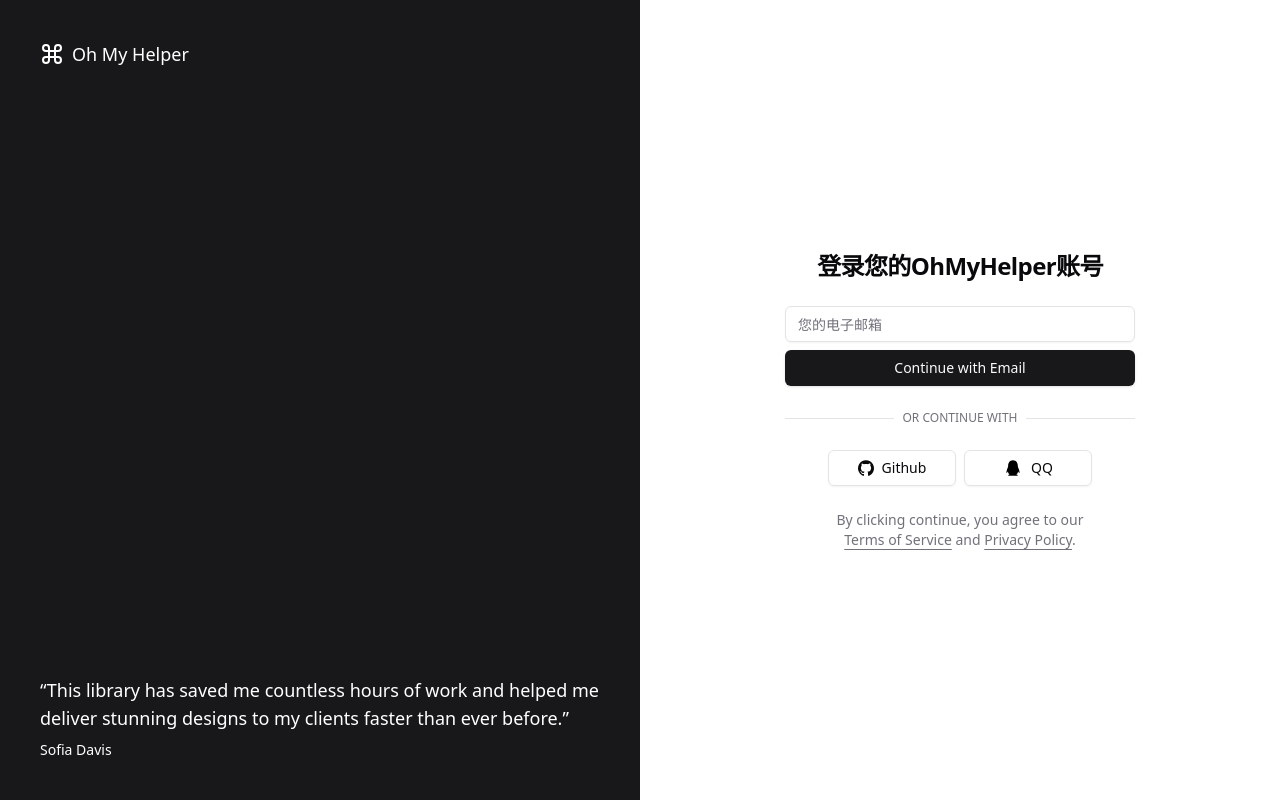
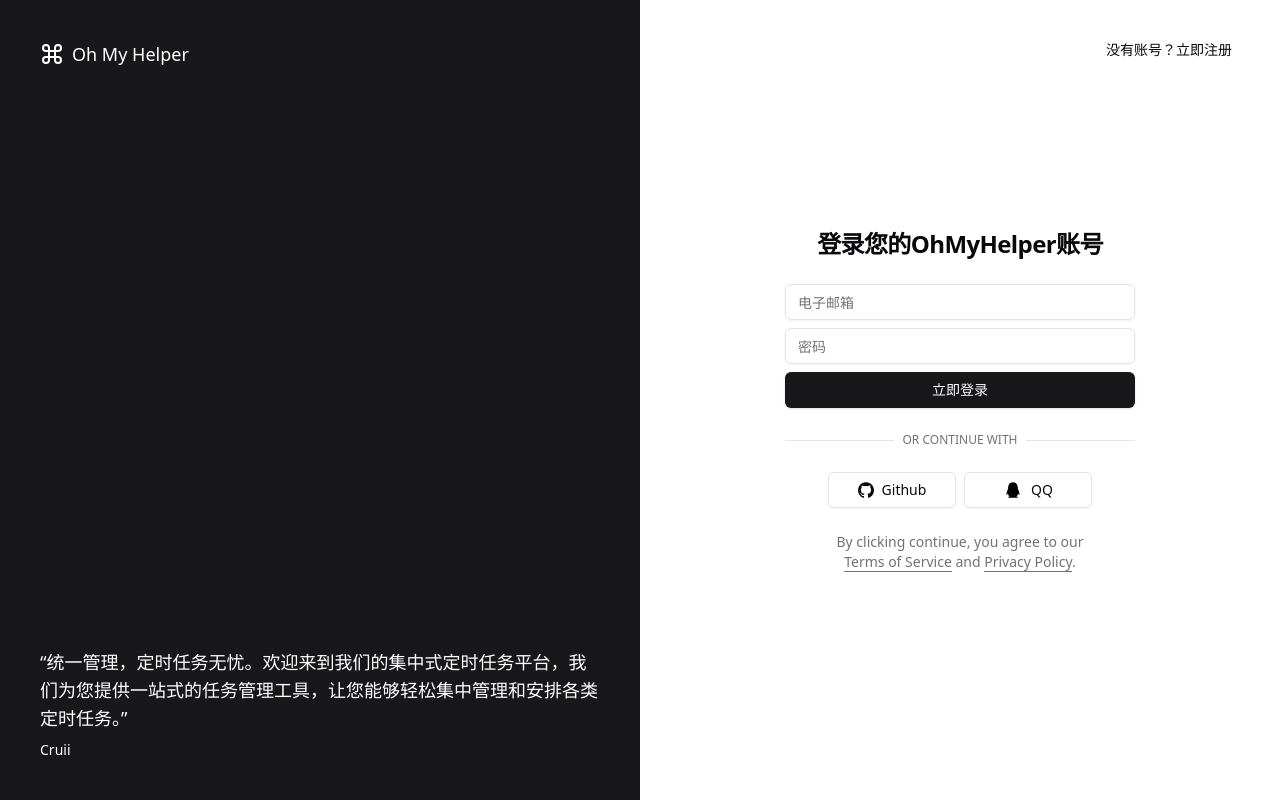
Before and after one commit to FutureGadgetLabx/ohmyhelper-fe, a React (Vite) app: page /login in a window 1280 px wide. Built offline with nearby package versions, Linux system fonts and the light colour scheme.

Commit message:
update ui

```diff
--- a/src/App.tsx
+++ b/src/App.tsx
@@ -3,12 +3,14 @@
 import { AppGallery } from '@/components/home/AppGallery.tsx'
 import { AppDetail } from '@/components/app/AppDetail.tsx'
 import Login from '@/pages/Login.tsx'
+import SignUp from '@/pages/SignUp.tsx'
 
 function App() {
   return (
     <>
       <Router>
         <Routes>
+          <Route path="/signup" element={<SignUp />} />
           <Route path="/login" element={<Login />} />
           <Route path="/" element={<Home />}>
             <Route index element={<AppGallery />} />
--- a/src/components/auth/UserLoginForm.tsx
+++ b/src/components/auth/UserLoginForm.tsx
@@ -1,163 +1,31 @@
 import * as React from 'react'
-import { useEffect, useState } from 'react'
+import { useState } from 'react'
 
 import { cn } from '@/lib/utils.ts'
 import { Icons } from '@/components/icons.tsx'
 import { Button } from '@/components/ui/button.tsx'
 import { Input } from '@/components/ui/input.tsx'
 import { Label } from '@/components/ui/label.tsx'
-import { ClearableInput } from '@/components/ui/input-with-clearable.tsx'
 import '@/mocks/auth.ts'
 import { useNavigate } from 'react-router-dom'
-import { PublicKeyCredentialCreationOptionsJSON } from '@simplewebauthn/typescript-types'
-import { startRegistration } from '@simplewebauthn/browser'
-import axios from '@/request/base'
 
 interface UserAuthFormProps extends React.HTMLAttributes<HTMLDivElement> {}
 
-const opt: PublicKeyCredentialCreationOptionsJSON = {
-  rp: {
-    name: 'Go Webauthn',
-    id: 'localhost',
-  },
-  user: {
-    name: 'user cruii',
-    displayName: 'User Cruii',
-    id: 'Y3J1aWk',
-  },
-  challenge: 'HtEbVI-SsPRzxF5b1co6ku7TLXE369R8KwcP5_51nyI',
-  pubKeyCredParams: [
-    {
-      type: 'public-key',
-      alg: -7,
-    },
-    {
-      type: 'public-key',
-      alg: -35,
-    },
-    {
-      type: 'public-key',
-      alg: -36,
-    },
-    {
-      type: 'public-key',
-      alg: -257,
-    },
-    {
-      type: 'public-key',
-      alg: -258,
-    },
-    {
-      type: 'public-key',
-      alg: -259,
-    },
-    {
-      type: 'public-key',
-      alg: -37,
-    },
-    {
-      type: 'public-key',
-      alg: -38,
-    },
-    {
-      type: 'public-key',
-      alg: -39,
-    },
-    {
-      type: 'public-key',
-      alg: -8,
-    },
-  ],
-  timeout: 300000,
-  authenticatorSelection: {
-    requireResidentKey: false,
-    userVerification: 'preferred',
-  },
-}
-
 export function UserLoginForm({ className, ...props }: UserAuthFormProps) {
-  const inputRef = React.useRef(null)
+  const inputRef = React.useRef<HTMLInputElement>(null)
 
   const [isLoading, setIsLoading] = useState(false)
 
-  const [account, setAccount] = useState('')
-  // 验证码相关
-  const [showCodeInput, setShowCodeInput] = useState(false)
-  const [hasAccount, setHasAccount] = useState(false)
-
-  // 按钮文本
-  const [btnText, setBtnText] = useState('Continue with Email')
-  useEffect(() => {
-    if (showCodeInput) {
-      if (hasAccount) {
-        setBtnText('Login with Email')
-      } else {
-        setBtnText('Sign up with Email')
-      }
-    }
-  }, [showCodeInput, hasAccount])
+  const [email, setEmail] = useState('')
+  const [passwd, setPasswd] = useState('')
   const navigate = useNavigate()
 
   async function onSubmit(event: React.SyntheticEvent) {
     event.preventDefault()
-    const response = await axios.get(`/webauthn/reg/options?email=${account}`)
-    const data = response.data
-    const attResp = await startRegistration(data.options)
-    const verificationResp = await axios.post(
-      `/webauthn/reg/verify?email=${data.email}`,
-      {
-        attr: attResp,
-      },
-      {
-        headers: {
-          'Content-Type': 'application/json',
-        },
-      }
-    )
-
-    console.log(verificationResp)
-
-    // --------login---------
-    // const response = await axios.get(
-    //   'http://localhost:8088/webauthn/auth/options'
-    // )
-    // console.log(response.data)
-    // const responseJSON = await startAuthentication(response.data.publicKey)
-    // const resp = await axios.post(
-    //   'http://localhost:8088/webauthn/auth/',
-    //   responseJSON
-    // )
-    // console.log(resp.data)
-    // ----
-    // setIsLoading(true)
-    // if (showCodeInput) {
-    //   // 登陆
-    //   if (hasAccount) {
-    //     const response = await axios.post('/api/user/login')
-    //     console.log(response.data)
-    //     localStorage.setItem('token', response.data.token)
-    //   } else {
-    //     // 注册
-    //     const response = await axios.post('/api/user/signup')
-    //     console.log(response.data)
-    //     localStorage.setItem('token', response.data.token)
-    //   }
-    //   navigate('/')
-    // } else {
-    //   setIsLoading(true)
-    //   const response = await axios.get('/api/user/preauth')
-    //   console.log(response.data)
-    //   setHasAccount(response.data.hasAccount)
-    //   setIsLoading(false)
-    //   setShowCodeInput(true)
-    // }
-  }
-
-  useEffect(() => {})
-
-  const clearInput = () => {
-    setShowCodeInput(false)
-    setAccount('')
+    setIsLoading(true)
+    setTimeout(() => {
+      setIsLoading(false)
+    }, 3000)
   }
 
   return (
@@ -165,42 +33,54 @@
       <form onSubmit={onSubmit}>
         <div className="grid gap-2">
           <div className="grid gap-1">
-            <Label className="sr-only" htmlFor="username">
+            <Label className="sr-only" htmlFor="email">
               Email
             </Label>
-            <ClearableInput
-              id="username"
-              placeholder="您的电子邮箱"
-              value={account}
+            <Input
+              className={cn(
+                'flex h-9 w-full rounded-md border border-input bg-transparent px-3 py-1 text-sm shadow-sm transition-colors file:border-0 file:bg-transparent file:text-sm file:font-medium placeholder:text-muted-foreground focus-visible:outline-none focus-visible:ring-1 focus-visible:ring-ring disabled:cursor-not-allowed disabled:opacity-50',
+                className
+              )}
+              id="email"
+              placeholder="电子邮箱"
+              value={email}
               onChange={e => {
-                setShowCodeInput(false)
-                setAccount(e.target.value)
+                setEmail(e.target.value)
               }}
-              handleClear={clearInput}
               type="text"
               autoCapitalize="none"
-              autoComplete="username webauthn"
+              autoComplete="email"
               autoCorrect="off"
+              required={true}
               disabled={isLoading}
               ref={inputRef}
             />
           </div>
-          {showCodeInput && (
-            <div className="grid gap-1">
-              <p className="text-sm text-muted-foreground">
-                我们刚刚向您发送了验证码，请检查您的收件箱并粘贴到下面的文本框中。
-              </p>
-              <Label className="sr-only" htmlFor="code">
-                验证码
-              </Label>
-              <Input id="code" placeholder="邮箱验证码" type="text" />
-            </div>
-          )}
+          <div className="grid gap-1">
+            <Label className="sr-only" htmlFor="passwd">
+              Email
+            </Label>
+            <Input
+              className={cn(
+                'flex h-9 w-full rounded-md border border-input bg-transparent px-3 py-1 text-sm shadow-sm transition-colors file:border-0 file:bg-transparent file:text-sm file:font-medium placeholder:text-muted-foreground focus-visible:outline-none focus-visible:ring-1 focus-visible:ring-ring disabled:cursor-not-allowed disabled:opacity-50',
+                className
+              )}
+              id="passwd"
+              placeholder="密码"
+              value={passwd}
+              onChange={e => setPasswd(e.target.value)}
+              type="password"
+              autoCapitalize="none"
+              autoCorrect="off"
+              required={true}
+              disabled={isLoading}
+            />
+          </div>
           <Button disabled={isLoading}>
             {isLoading && (
               <Icons.spinner className="mr-2 h-4 w-4 animate-spin" />
             )}
-            {btnText}
+            立即登录
           </Button>
         </div>
       </form>
@@ -221,12 +101,7 @@
           type="button"
           disabled={isLoading}
         >
-          {isLoading ? (
-            <Icons.spinner className="mr-2 h-4 w-4 animate-spin" />
-          ) : (
-            <Icons.gitHub className="mr-2 h-4 w-4" />
-          )}{' '}
-          Github
+          {<Icons.gitHub className="mr-2 h-4 w-4" />} Github
         </Button>
         <Button
           className="w-32"
@@ -234,12 +109,7 @@
           type="button"
           disabled={isLoading}
         >
-          {isLoading ? (
-            <Icons.spinner className="mr-2 h-4 w-4 animate-spin" />
-          ) : (
-            <Icons.qq className="mr-2 h-5 w-5" />
-          )}{' '}
-          QQ
+          {<Icons.qq className="mr-2 h-5 w-5" />} QQ
         </Button>
       </div>
     </div>
--- a/src/components/auth/UserSignUpForm.tsx
+++ b/src/components/auth/UserSignUpForm.tsx
@@ -6,6 +6,7 @@
 import { Button } from '@/components/ui/button.tsx'
 import { Input } from '@/components/ui/input.tsx'
 import { Label } from '@/components/ui/label.tsx'
+import { Link } from 'react-router-dom'
 
 interface UserAuthFormProps extends React.HTMLAttributes<HTMLDivElement> {}
 
@@ -57,7 +58,7 @@
             </Label>
             <Input
               id="email"
-              placeholder="您的电子邮箱"
+              placeholder="电子邮箱"
               type="email"
               autoCapitalize="none"
               autoComplete="email"
@@ -66,13 +67,13 @@
             />
           </div>
           <div className="flex gap-1">
-            <Label className="sr-only" htmlFor="phone">
-              Phone
+            <Label className="sr-only" htmlFor="code">
+              验证码
             </Label>
             <Input
               className="w-4/5"
-              id="phone"
-              placeholder="您的手机号码"
+              id="code"
+              placeholder="邮箱验证码"
               type="text"
               autoCapitalize="none"
               autoComplete="phone"
@@ -92,17 +93,6 @@
               )}{' '}
               {codeBtnText}
             </Button>
-          </div>
-          <div className="grid gap-1">
-            <Label className="sr-only" htmlFor="smscode">
-              验证码
-            </Label>
-            <Input
-              id="smscode"
-              placeholder="短信验证码"
-              type="text"
-              disabled={isLoading}
-            />
           </div>
           <div className="grid gap-1">
             <Label className="sr-only" htmlFor="password">
@@ -126,46 +116,16 @@
             )}
             立 即 注 册
           </Button>
+          <div className="flex justify-end">
+            <Link
+              to="/login"
+              className="text-sm  text-muted-foreground underline underline-offset-4"
+            >
+              返回登录
+            </Link>
+          </div>
         </div>
       </form>
-      <div className="relative">
-        <div className="absolute inset-0 flex items-center">
-          <span className="w-full border-t" />
-        </div>
-        <div className="relative flex justify-center text-xs uppercase">
-          <span className="bg-background px-2 text-muted-foreground">
-            Or continue with
-          </span>
-        </div>
-      </div>
-      <div className="flex justify-center gap-2">
-        <Button
-          className="w-32"
-          variant="outline"
-          type="button"
-          disabled={isLoading}
-        >
-          {isLoading ? (
-            <Icons.spinner className="mr-2 h-4 w-4 animate-spin" />
-          ) : (
-            <Icons.gitHub className="mr-2 h-4 w-4" />
-          )}{' '}
-          Github
-        </Button>
-        <Button
-          className="w-32"
-          variant="outline"
-          type="button"
-          disabled={isLoading}
-        >
-          {isLoading ? (
-            <Icons.spinner className="mr-2 h-4 w-4 animate-spin" />
-          ) : (
-            <Icons.qq className="mr-2 h-5 w-5" />
-          )}{' '}
-          QQ
-        </Button>
-      </div>
     </div>
   )
 }
--- a/src/components/ui/input-with-clearable.tsx
+++ b/src/components/ui/input-with-clearable.tsx
@@ -29,7 +29,7 @@
               onClick={handleClear}
               className="text-gray-600 hover:text-gray-700"
             >
-              <span className="sr-only">Search</span>
+              <span className="sr-only">Close</span>
               <svg
                 role="graphics-symbol"
                 viewBox="0 0 16 16"
--- a/src/pages/Login.tsx
+++ b/src/pages/Login.tsx
@@ -1,10 +1,22 @@
 import { Link } from 'react-router-dom'
 import { UserLoginForm } from '@/components/auth/UserLoginForm.tsx'
+import { buttonVariants } from '@/components/ui/button.tsx'
+import { cn } from '@/lib/utils.ts'
 
 export default function Login() {
   return (
     <>
       <div className="relative hidden h-full w-full flex-col items-center justify-center md:grid lg:max-w-none lg:grid-cols-2 lg:px-0">
+        <Link
+          to="/signup"
+          className={cn(
+            buttonVariants({ variant: 'ghost' }),
+            'absolute right-4 top-4 md:right-8 md:top-8'
+          )}
+        >
+          没有账号？立即注册
+        </Link>
+
         <div className="relative hidden h-full flex-col bg-muted p-10 text-white dark:border-r lg:flex">
           <div className="absolute inset-0 bg-zinc-900" />
           <div className="relative z-20 flex items-center text-lg font-medium">
@@ -25,11 +37,9 @@
           <div className="relative z-20 mt-auto">
             <blockquote className="space-y-2">
               <p className="text-lg">
-                &ldquo;This library has saved me countless hours of work and
-                helped me deliver stunning designs to my clients faster than
-                ever before.&rdquo;
+                &ldquo;统一管理，定时任务无忧。欢迎来到我们的集中式定时任务平台，我们为您提供一站式的任务管理工具，让您能够轻松集中管理和安排各类定时任务。&rdquo;
               </p>
-              <footer className="text-sm">Sofia Davis</footer>
+              <footer className="text-sm">Cruii</footer>
             </blockquote>
           </div>
         </div>
```
